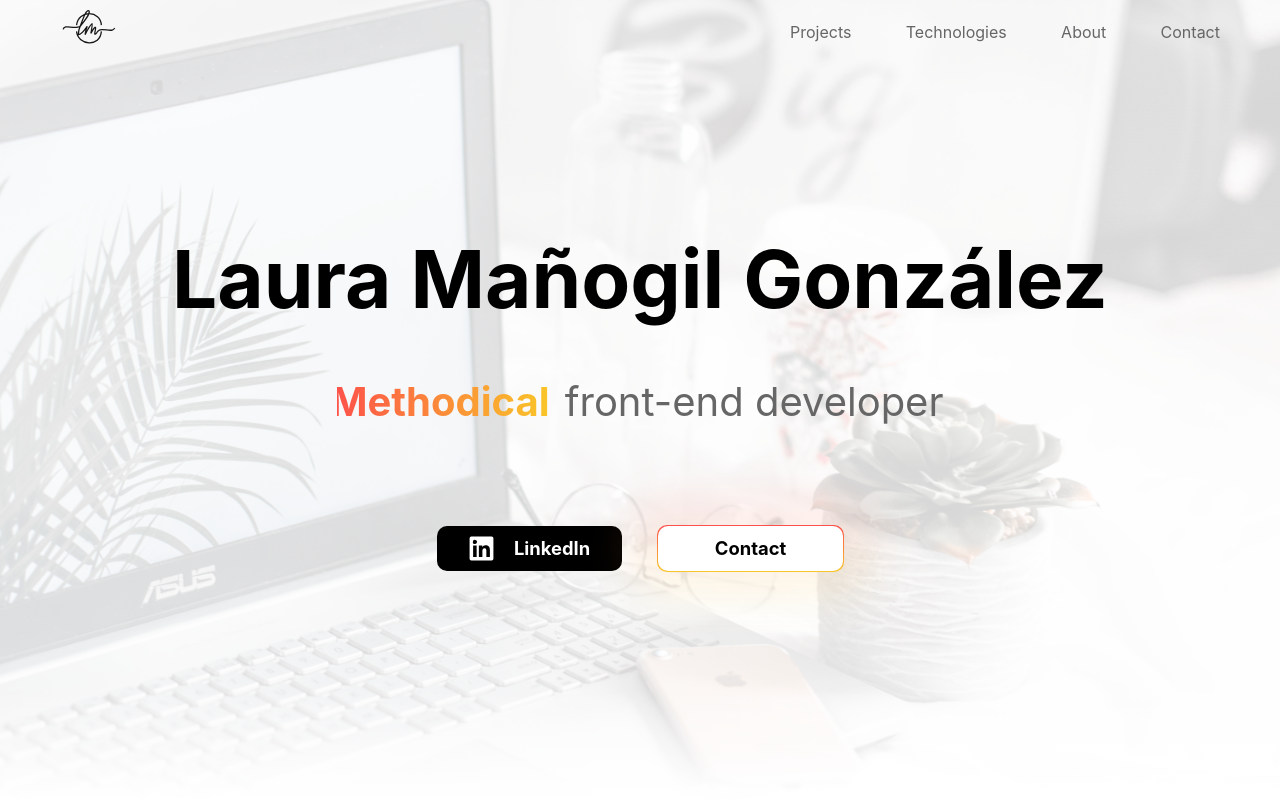
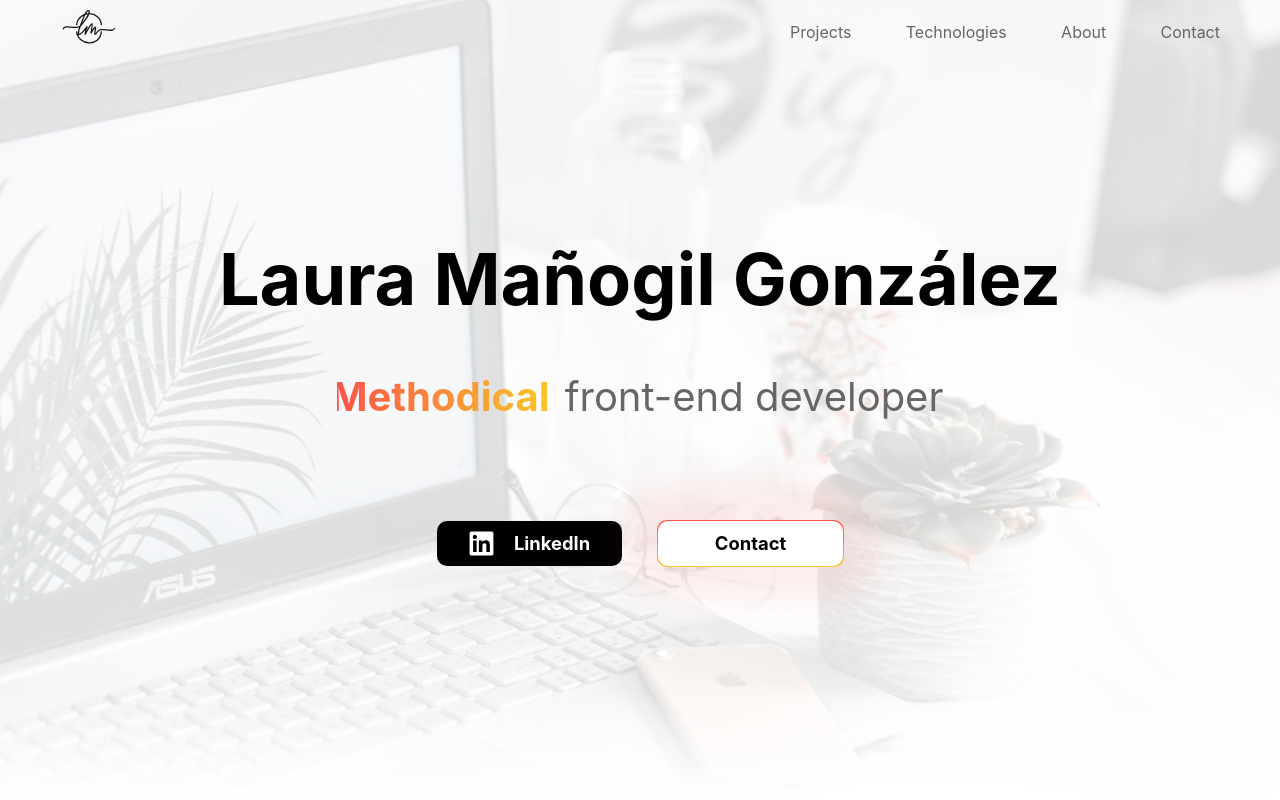
Before and after one commit to LauraMG12/Portfolio-v2, a Vue app: page / in a window 1280 px wide. Shown: the top 800 px of the page. Built offline with nearby package versions, Linux system fonts and the light colour scheme.

Commit message:
Transition light button

```diff
--- a/src/App.vue
+++ b/src/App.vue
@@ -32,7 +32,7 @@ watch(isMobileNavigationOpened, () => {
   <header
     id="navigation"
     :class="{
-      'blur-navigation':
+      'white-navigation':
         !isScrollPositionOnTop && !(isMobileNavigationOpened && isSmallDevice),
     }"
   >
@@ -60,7 +60,8 @@ watch(isMobileNavigationOpened, () => {
     position: fixed;
     z-index: $navigation-index;
     transition: $basic-transition-025;
-    &.blur-navigation {
+    --webkit-transition: $basic-transition-025;
+    &.white-navigation {
       background-color: $white;
       box-shadow: inset 0 -1px 0 0 rgba(0, 0, 0, 0.1);
     }
--- a/src/components/ContactSection.vue
+++ b/src/components/ContactSection.vue
@@ -119,6 +119,7 @@ import { contact } from "../content/Contact";
           border-radius: 30px;
           background: $blue-gradient-opacity-90;
           transition: $basic-transition-025;
+          --webkit-transition: $basic-transition-025;
           @media screen and (max-width: $breackpoint-medium) {
             width: 105%;
           }
--- a/src/components/HomePage.vue
+++ b/src/components/HomePage.vue
@@ -169,29 +169,20 @@ if (!isMobileDevice.value) {
   }
 }
 .highlight {
+  &-enter-from,
+  &-leave-to {
+    opacity: 0;
+  }
+  &-enter-to,
+  &-leave-from {
+    opacity: 1;
+  }
   &-enter-active {
-    animation: animate-in 1.5s;
+    transition: opacity 0.25s ease-in 0.2s;
   }
 
   &-leave-active {
-    animation: animate-out 1.5s;
-  }
-}
-@keyframes animate-in {
-  0% {
-    transform: translateY(100%);
-  }
-  100% {
-    transform: translateY(0);
-  }
-}
-@keyframes animate-out {
-  0% {
-    transform: translateY(0);
-  }
-
-  100% {
-    transform: translateY(-120%);
+    transition: opacity 0.25s ease-in;
   }
 }
 </style>
--- a/src/components/NavigationBar.vue
+++ b/src/components/NavigationBar.vue
@@ -153,6 +153,7 @@ const mobileIconSize = computed(() =>
   &-enter-active,
   &-leave-active {
     transition: all 0.3s linear;
+    --webkit-transition: all 0.3s linear;
   }
 }
 .slide-right {
@@ -167,6 +168,7 @@ const mobileIconSize = computed(() =>
   &-enter-active,
   &-leave-active {
     transition: all 0.3s linear;
+    --webkit-transition: all 0.3s linear;
   }
 }
 </style>
--- a/src/components/shared/AppButtons/DarkButton.vue
+++ b/src/components/shared/AppButtons/DarkButton.vue
@@ -45,6 +45,7 @@ const mobileIconSize = computed(() =>
   width: fit-content;
   gap: 20px;
   transition: $basic-transition-025;
+  --webkit-transition: $basic-transition-025;
   @media screen and (max-width: $breackpoint-medium) {
     padding: 5px 15px;
     gap: 15px;
--- a/src/components/shared/AppButtons/LightButton.vue
+++ b/src/components/shared/AppButtons/LightButton.vue
@@ -25,9 +25,17 @@ const props = defineProps<AppButtonProps>();
         <p class="button-text">{{ props.text }}</p>
       </div>
       <div
-        class="gradient gradient-border"
-        :class="[`${props.gradientColor}-gradient`]"
-      ></div>
+        class="gradient gradient-border blue-gradient"
+        :style="{ opacity: props.gradientColor === 'blue' ? 1 : 0 }"
+      />
+      <div
+        class="gradient gradient-border pink-gradient"
+        :style="{ opacity: props.gradientColor === 'pink' ? 1 : 0 }"
+      />
+      <div
+        class="gradient gradient-border orange-gradient"
+        :style="{ opacity: props.gradientColor === 'orange' ? 1 : 0 }"
+      />
     </button>
   </div>
 </template>
@@ -44,19 +52,20 @@ const props = defineProps<AppButtonProps>();
     border-radius: 16.25rem;
     filter: blur(17.5px);
     position: absolute;
-
+    transition: background-color 0.25s ease-in;
+    --webkit-transition: background-color 0.25s ease-in;
     @media screen and (max-width: $breackpoint-small) {
       width: 75vmin;
       min-width: 260px;
     }
     &.blue-background {
-      background: $blue-gradient-opacity-180;
+      background-color: $blue-dark-01;
     }
     &.pink-background {
-      background: $pink-gradient-opacity-180;
+      background-color: $pink-01;
     }
     &.orange-background {
-      background: $orange-gradient-opacity-180;
+      background: $orange-01;
     }
   }
   .button-container {
@@ -103,10 +112,14 @@ const props = defineProps<AppButtonProps>();
       }
 
       &.gradient-background {
-        transition: $opacity-transition-02;
-        --webkit-transition: $opacity-transition-02;
+        transition: opacity 0.25s ease-in;
+        --webkit-transition: opacity 0.25s ease-in;
         opacity: 0;
         z-index: 3;
+      }
+      &.gradient-border {
+        transition: opacity 0.25s ease-in;
+        --webkit-transition: opacity 0.25s ease-in;
       }
       &.blue-gradient {
         background-image: $blue-gradient-180;
--- a/src/components/shared/AppProject/DesktopProject.vue
+++ b/src/components/shared/AppProject/DesktopProject.vue
@@ -120,6 +120,7 @@ function getImgPath(imageName: string) {
         gap: 70px;
         color: white;
         transition: $opacity-transition-02;
+        --webkit-transition: $opacity-transition-02;
       }
     }
     & .project-aside {
--- a/src/components/shared/AppProject/MobileProject.vue
+++ b/src/components/shared/AppProject/MobileProject.vue
@@ -85,6 +85,7 @@ function toggleOverlayStatus(): void {
       left: 0;
       justify-content: center;
       transition: $transform-transition-05;
+      --webkit-transition: $transform-transition-05;
       @media screen and (max-width: $breackpoint-small) {
         bottom: 5px;
       }
@@ -98,6 +99,7 @@ function toggleOverlayStatus(): void {
       display: flex;
       height: 135%;
       transition: $transform-transition-05;
+      --webkit-transition: $transform-transition-05;
       &.full-overlay {
         transform: translateY(-60%);
         & .project-description {
@@ -110,6 +112,7 @@ function toggleOverlayStatus(): void {
       }
       & .project-description {
         transition: $basic-transition-05;
+        --webkit-transition: $basic-transition-05;
         width: calc(100% - 50px);
         position: absolute;
         top: 25%;
--- a/src/components/shared/SvgIcon/MobileNavigationIcon.vue
+++ b/src/components/shared/SvgIcon/MobileNavigationIcon.vue
@@ -30,6 +30,7 @@ span {
   border-radius: 1px;
   background: $grey-dark;
   transition: all 0.3s;
+  --webkit-transition: all 0.3s;
 }
 
 span + span {
--- a/src/content/Home.ts
+++ b/src/content/Home.ts
@@ -22,7 +22,7 @@ interface contactInfo {
 
 export const highlights: AppHighlights[] = [
   { text: "Passionate", color: "blue" },
-  { text: "Persistent", color: "pink" },
+  { text: "Adaptable", color: "pink" }, //Persistent, Resourceful
   { text: "Methodical", color: "orange" },
 ];
 
--- a/src/styles/partials/_variables.scss
+++ b/src/styles/partials/_variables.scss
@@ -20,14 +20,11 @@ $dark-gradient: linear-gradient(
 $dark-overlay: rgba(0, 0, 0, 0.75);
 
 $blue-dark: #1d8cf0;
+$blue-dark-01: rgba(0, 124, 240, 0.1);
 $blue-light: #90eeee;
 $blue-gradient-90: linear-gradient(90deg, $blue-dark 0%, $blue-light 100%);
 $blue-gradient-180: linear-gradient(180deg, $blue-dark 0%, $blue-light 100%);
-$blue-gradient-opacity-180: linear-gradient(
-  180deg,
-  rgba(0, 124, 240, 0.1) 0%,
-  rgba(0, 223, 216, 0.1) 100%
-);
+
 $blue-gradient-opacity-145: linear-gradient(
   145deg,
   rgba(0, 124, 240, 0.1) 0%,
@@ -41,13 +38,10 @@ $blue-gradient-opacity-90: linear-gradient(
 
 $purple: #7927c9;
 $pink: #fd1c8e;
+$pink-01: rgba(121, 40, 202, 0.1);
 $pink-gradient-90: linear-gradient(90deg, $purple 0%, $pink 100%);
 $pink-gradient-180: linear-gradient(180deg, $purple 0%, $pink 100%);
-$pink-gradient-opacity-180: linear-gradient(
-  180deg,
-  rgba(121, 40, 202, 0.1) 0%,
-  rgba(255, 0, 128, 0.1) 100%
-);
+
 $pink-gradient-opacity-145: linear-gradient(
   145deg,
   rgba(121, 40, 202, 0.1) 0%,
@@ -55,14 +49,11 @@ $pink-gradient-opacity-145: linear-gradient(
 );
 
 $orange: #fd4f4b;
+$orange-01: rgba(255, 77, 77, 0.1);
 $yellow: #f9c628;
 $orange-gradient-90: linear-gradient(90deg, $orange 0%, $yellow 100%);
 $orange-gradient-180: linear-gradient(180deg, $orange 0%, $yellow 100%);
-$orange-gradient-opacity-180: linear-gradient(
-  180deg,
-  rgba(255, 77, 77, 0.1) 0%,
-  rgba(249, 203, 40, 0.1) 100%
-);
+
 $orange-gradient-opacity-145: linear-gradient(
   145deg,
   rgba(255, 77, 77, 0.1) 0%,
@@ -75,7 +66,7 @@ $font-primary: Inter, sans-serif;
 $font-weight-normal: 400;
 $font-weight-bold: 700;
 
-$font-size-h1: 5rem;
+$font-size-h1: 4.5rem;
 $font-size-h1-desktop-adaptable: 5vmax;
 $font-size-h1-mobile-adaptable: 7vmin;
 
```
